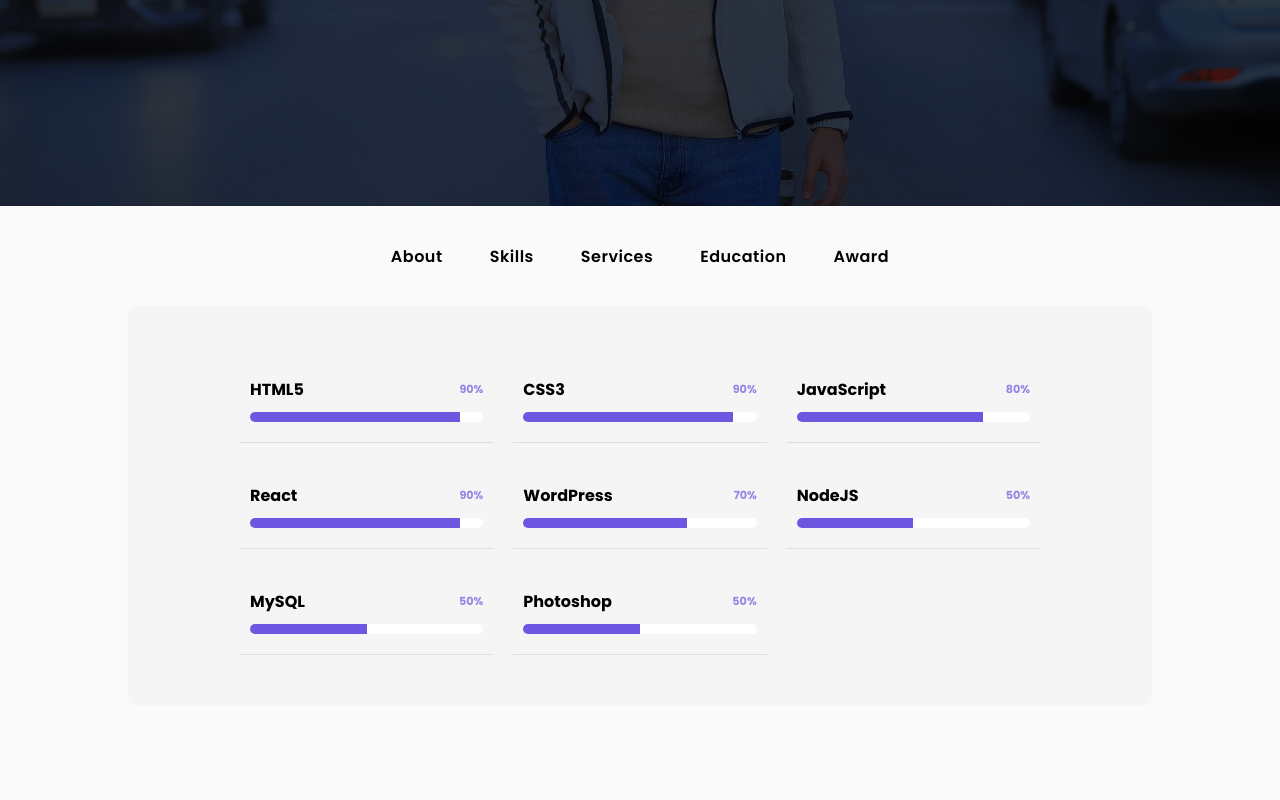
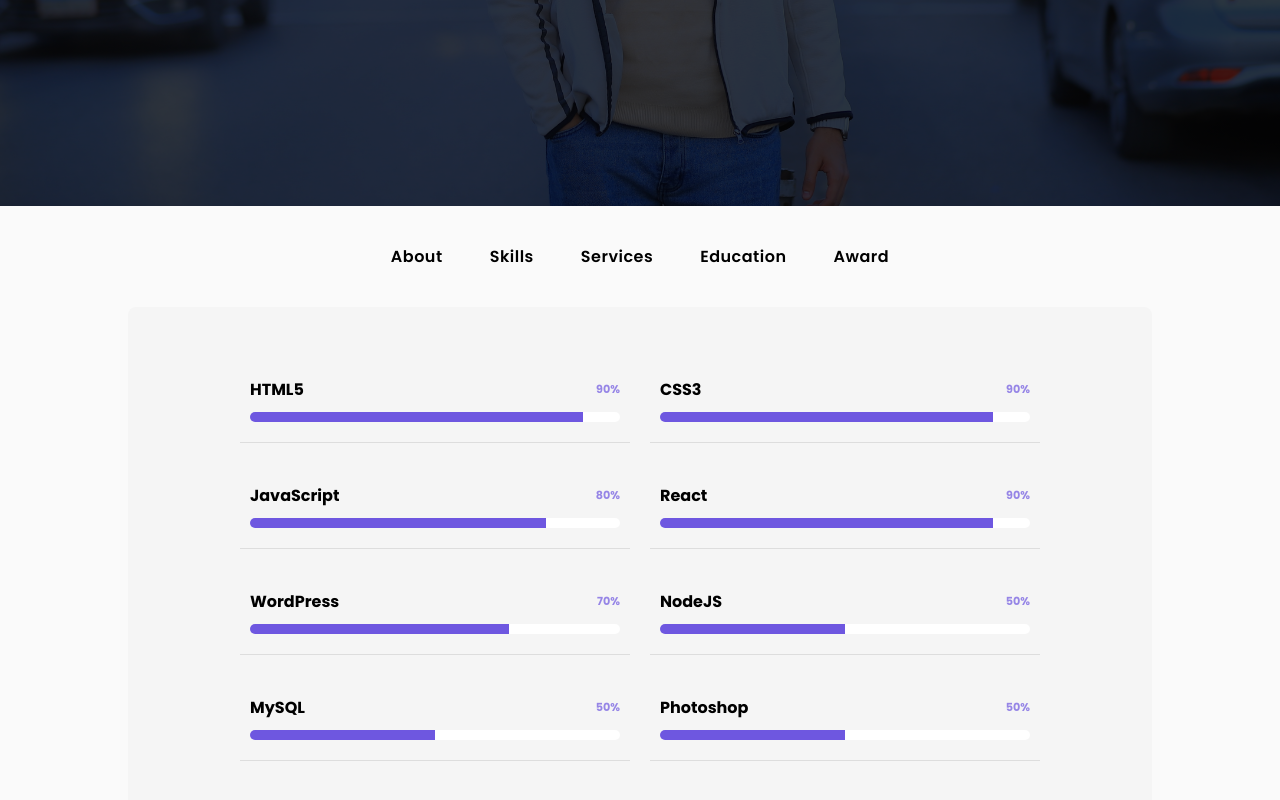
Before and after one commit to AbdelrahmanHassanAlii/Portfolio-React, a React (Create React App) app: page /aboutme/skills in a window 1280 px wide. Shown: the part 594-1394 px from the top of the page. Before the commit the page ends 1299 px from the top, so only its background shows below. Built offline with nearby package versions, Linux system fonts and the light colour scheme.

Commit message:
handle the two sections

```diff
--- /dev/null
+++ b/src/assets/style/about-me.css
@@ -0,0 +1,3 @@
+.about-me-section {
+  margin-bottom: 50px;
+}
--- a/src/assets/style/skills.css
+++ b/src/assets/style/skills.css
@@ -9,22 +9,8 @@
   margin: 0 auto;
 }
 
-.skills-header {
-  text-align: center;
-}
-
-.skills-title {
-  margin-bottom: 10px;
-  font-size: 24px;
-}
-
-.skills-description {
-  margin-bottom: 30px;
-  font-size: 16px;
-}
-
 .skills-list {
   display: grid;
-  grid-template-columns: repeat(auto-fit, minmax(200px, 1fr));
+  grid-template-columns: repeat(auto-fit, minmax(300px, 1fr));
   grid-gap: 20px;
 }
--- a/src/pages/AboutMe.js
+++ b/src/pages/AboutMe.js
@@ -3,10 +3,11 @@ import About from "../components/About";
 import AboutMeLinks from "../components/AboutMeLinks";
 import { Route, Routes } from "react-router-dom";
 import Skills from "../components/Skills";
+import '../assets/style/about-me.css';
 
 export default function AboutMe() {
   return (
-    <div className="narrow-container" id="about">
+    <div className="about-me-section narrow-container" id="about">
       <AboutMeLinks />
       <Routes>
         <Route path="/" element={<About />} exact />
```
